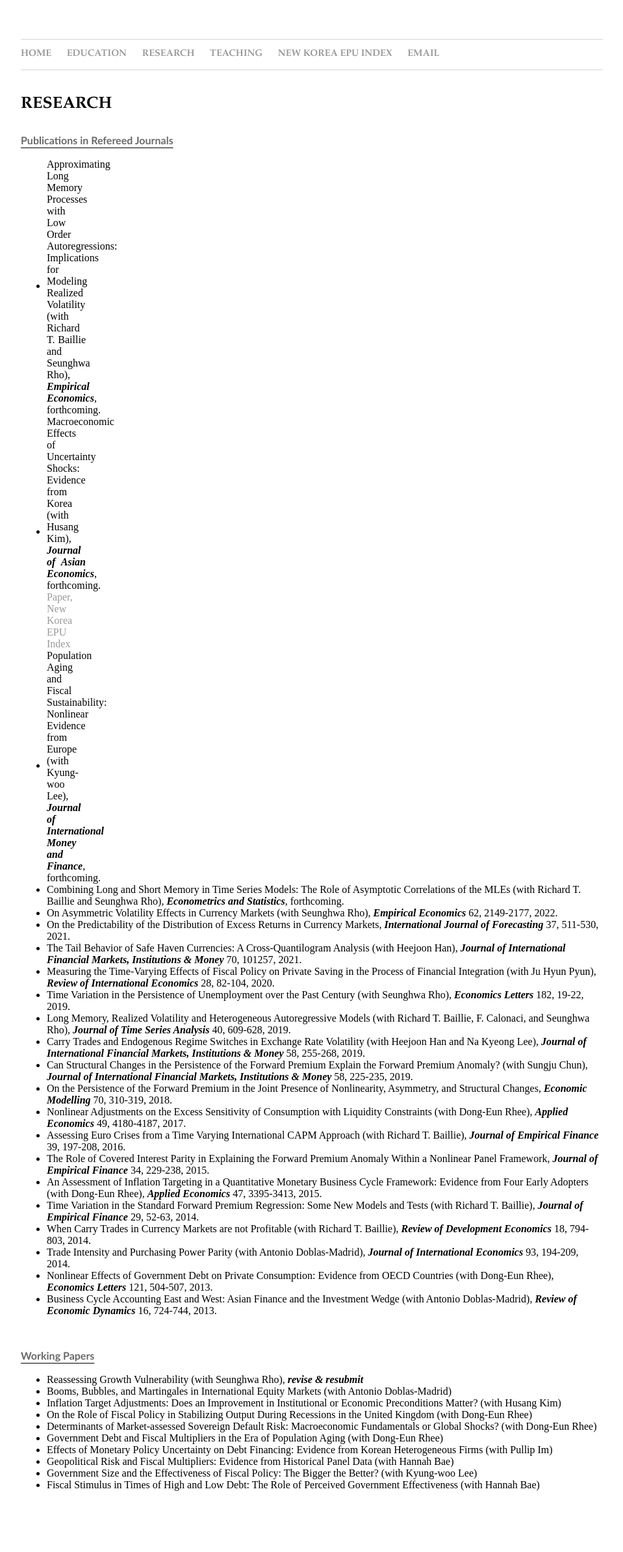
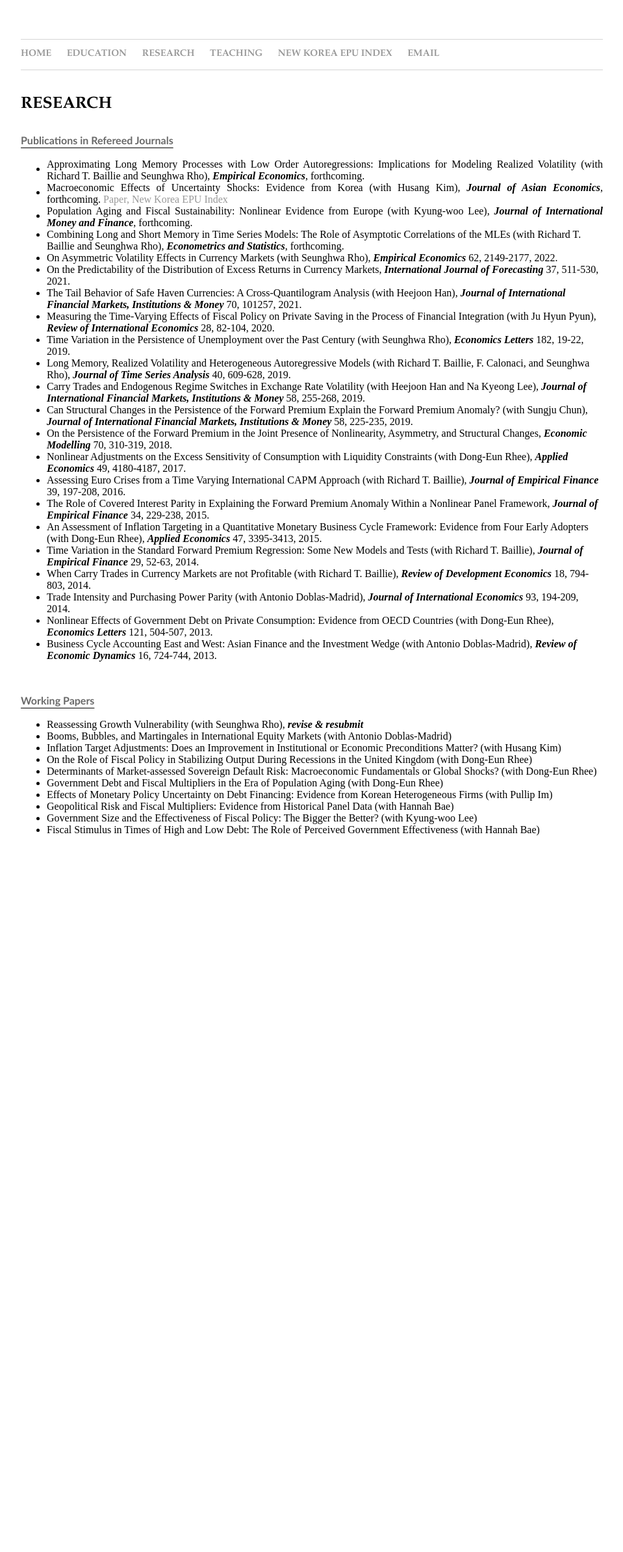
Before and after one commit to dooyeoncho/dooyeoncho.github.io, a Jekyll site: the page built from pages/research.html, in a window 1280 px wide. Shown: the whole page at 65% size, without its empty margins (160-1119 px from the left). Built offline with Jekyll 4.4.1, drawn with Linux system fonts in a browser that asks for light colours; after the commit the page ends 1380 px from its top, so only the background shows below that.

Commit message:
Update research.html

```diff
--- a/pages/research.html
+++ b/pages/research.html
@@ -12,7 +12,7 @@ title: Dooyeon Cho - Research
 <style>
 span {
 	display:inline-block;
-	width:60px;
+	width:100%;
 	text-align:justify;
 	vertical-align:middle;
 }
```
